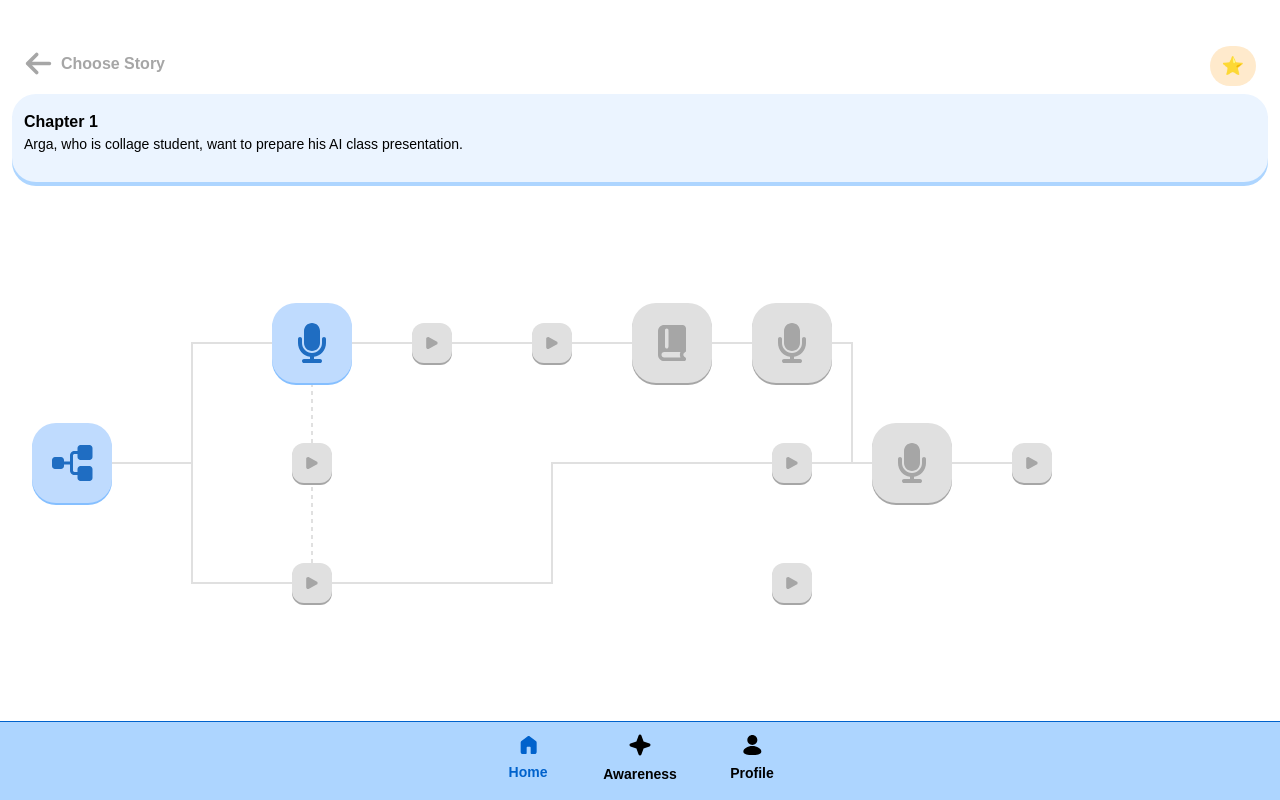
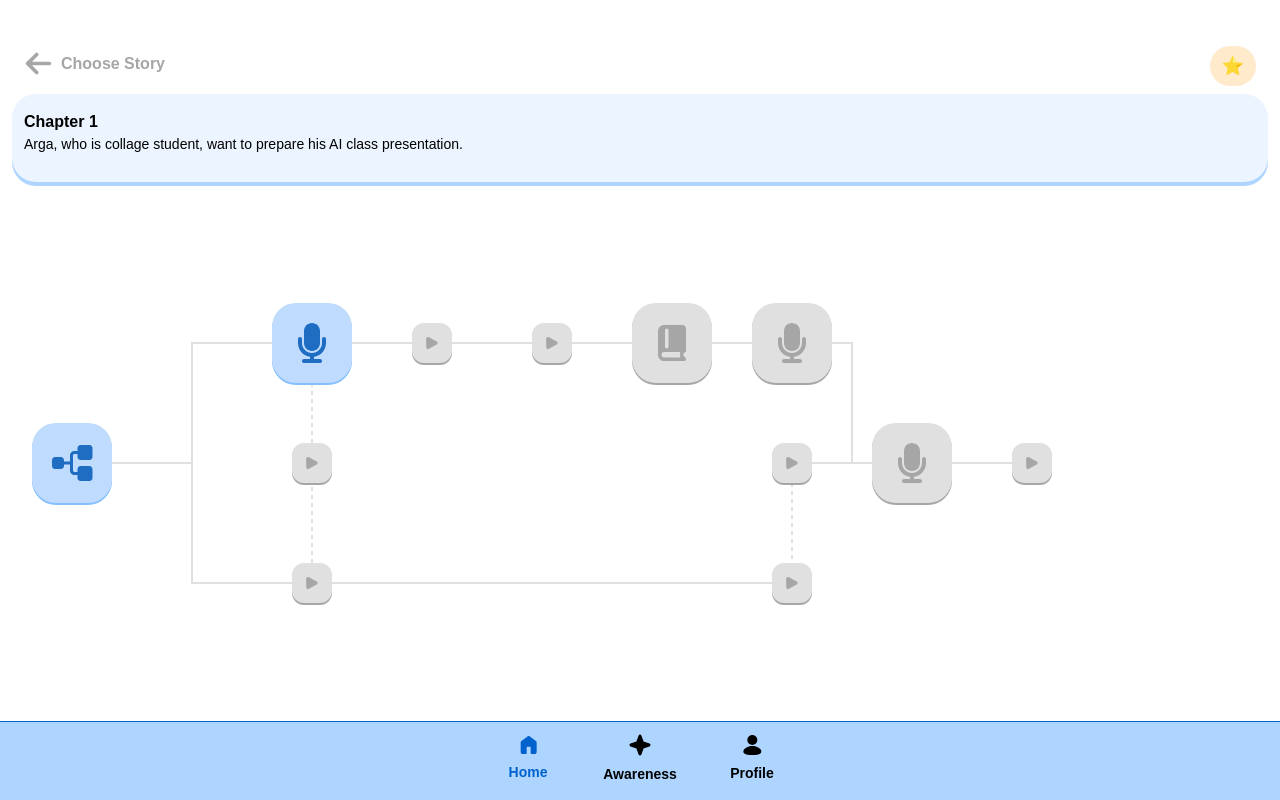
Before and after one commit to altafparves/pitchpro-fe, a Next.js app: page /story/1/1 in a window 1280 px wide. Built offline with nearby package versions, Linux system fonts and the light colour scheme; no server answers; sample sign-in values are in the browser's storage.

Commit message:
fix: Scene graph for node positio

```diff
--- a/src/app/components/SceneGraph.jsx
+++ b/src/app/components/SceneGraph.jsx
@@ -12,7 +12,9 @@ const edges = [
   [1, 4],
   [2, 4],
   [2, 8],
-  [4, 10],
+  [4, 5],
+  [5, 10],
+
   [8, 9],
   [9, 11],
   [10, 11],
```
